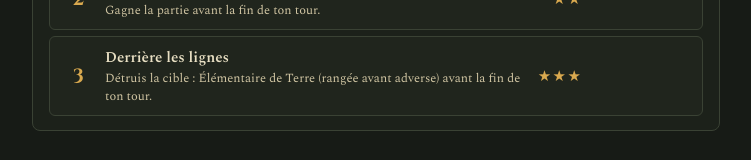
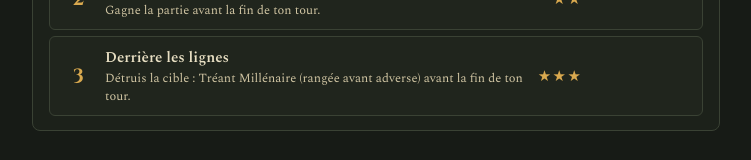
Before and after one commit to Ragdoss/ligne_de_front, a React (Vite) app: page / in a window 1280 px wide. Both pictures are taken after a click on the button 640 px from the left and 295 px from the top of the page. Shown: the part 267-427 px from the top of the page, without its empty margins (264-1015 px from the left). Built offline with nearby package versions, Linux system fonts and the light colour scheme.

Commit message:
Puzzles : emplacement de la cible numéroté à partir de 1, comme à l'écran (avant.1 = première case) ; test si la case visée est vide
Co-Authored-By: Claude Opus 5.5 <noreply@anthropic.com>
Claude-Session: https://claude.ai/code/session_01T84a4u9ZHKzGb1Rz1Y4Txd

```diff
--- a/src/puzzles/build.ts
+++ b/src/puzzles/build.ts
@@ -33,7 +33,8 @@ export function buildPuzzle(pz: Puzzle): BuiltPuzzle {
       if (c.mor !== undefined) { u.currentMor = Math.min(u.maxMor, c.mor); u.brokenMorale = u.currentMor <= Math.floor(u.maxMor / 3); }
       if (c.leader) { u.leader = c.leader; u.leaderOwner = p; }
       ctx.setAt({ player: p, zone, idx }, u);
-      if (p === 'B' && pz.goal.type === 'destroy' && pz.goal.slot === `${zone}.${idx}`) targetUid = u.uid;
+      // Emplacement de la cible numéroté comme à l'écran : « avant.1 » = première case avant (à gauche).
+      if (p === 'B' && pz.goal.type === 'destroy' && pz.goal.slot === `${zone}.${idx + 1}`) targetUid = u.uid;
     };
     (side.avant ?? []).forEach((c, i) => put('avant', i, c));
     (side.arriere ?? []).forEach((c, i) => put('arriere', i, c));
--- a/src/puzzles/puzzles.ts
+++ b/src/puzzles/puzzles.ts
@@ -10,7 +10,7 @@ export const PUZZLES: Puzzle[] = [
     title: 'La marque du chasseur',
     difficulty: 1,
     intro: 'Un chevalier blessé tient la ligne adverse. Tes archers visent d’habitude le Moral le plus bas… Détruis le Chevalier de Province ce tour-ci.',
-    goal: { type: 'destroy', slot: 'avant.2' },
+    goal: { type: 'destroy', slot: 'avant.3' },
     A: {
       faction: 'elfe', level: 2, resource: 1,
       hand: ['marque_chasseur', 'volee_fleches', 'brise_matin'],
--- a/src/puzzles/types.ts
+++ b/src/puzzles/types.ts
@@ -33,7 +33,8 @@ export interface PuzzleSide {
 export type PuzzleGoal =
   /** Gagner la partie avant la fin de ton tour (combat de fin de tour compris). */
   | { type: 'win' }
-  /** Détruire le régiment adverse posé à cet emplacement (ex. « avant.2 », « arriere.0 »), combat de fin de tour compris. */
+  /** Détruire le régiment adverse posé à cet emplacement, numéroté comme à l'écran à partir de 1 (ex. « avant.1 » = première
+   *  case avant à gauche, « arriere.2 », « isole.1 »), combat de fin de tour compris. */
   | { type: 'destroy'; slot: string };
 
 export interface Puzzle {
--- a/src/ui/Puzzles.tsx
+++ b/src/ui/Puzzles.tsx
@@ -18,7 +18,7 @@ const DIFF = ['', 'Facile', 'Moyen', 'Difficile'];
 export function goalText(pz: Puzzle, s?: GameState): string {
   if (pz.goal.type === 'win') return 'Gagne la partie avant la fin de ton tour.';
   const [zone, idx] = pz.goal.slot.split('.') as [string, string];
-  const u = s?.players.B.board[zone as 'avant' | 'arriere']?.[Number(idx)] ?? (zone === 'isole' ? s?.players.B.board.isole : null);
+  const u = zone === 'isole' ? s?.players.B.board.isole : s?.players.B.board[zone as 'avant' | 'arriere']?.[Number(idx) - 1];
   return `Détruis la cible : ${u ? cardName(u.cardId) : 'le régiment désigné'} (${zone === 'avant' ? 'rangée avant' : zone === 'arriere' ? 'rangée arrière' : 'case isolée'} adverse) avant la fin de ton tour.`;
 }
 
```
Also changed, not shown: 2 other files (tests, documents, lock files or other folders).
